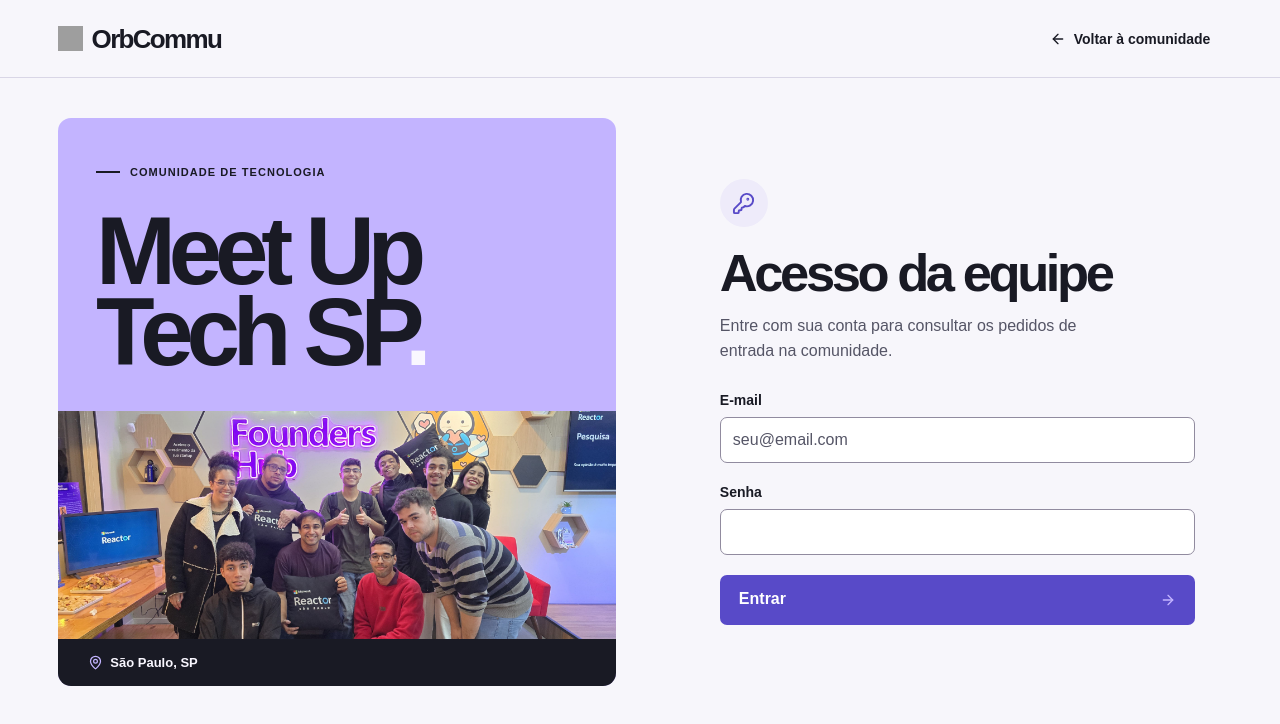
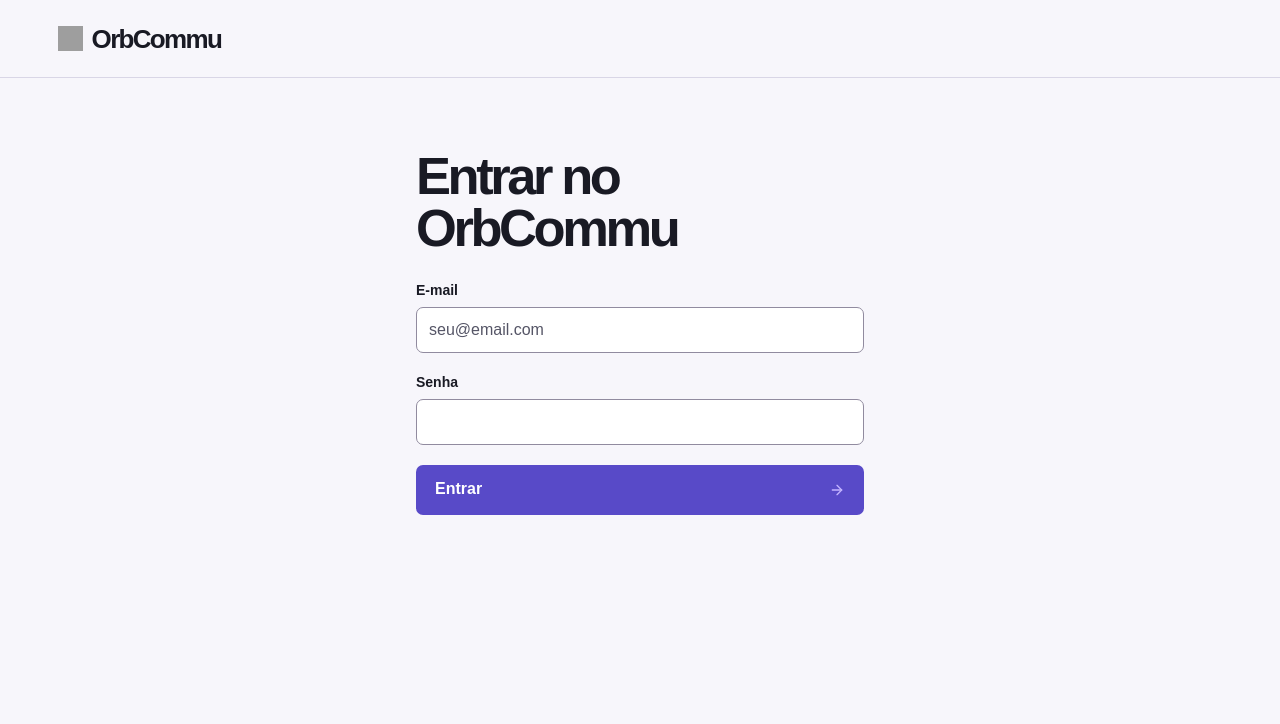
Before and after one commit to GuilhermeSerafim/orbcommu, a Next.js app in the folder web/: page /entrar in a window 1280 px wide. Shown: the top 724 px of the page. Built offline with nearby package versions, Linux system fonts and the light colour scheme; grey boxes are pictures that could not be loaded.

Commit message:
fix(auth): decouple account login from the community intake

```diff
--- a/web/app/entrar/page.tsx
+++ b/web/app/entrar/page.tsx
@@ -1,19 +1,18 @@
-import { ArrowRight, KeyRound } from "lucide-react"
-import { EntradaLayout } from "@/components/comunidade"
+import { ArrowRight } from "lucide-react"
+import { Cabecalho } from "@/components/cabecalho"
 import { Button } from "@/components/ui/button"
 import { Input } from "@/components/ui/input"
 import { Label } from "@/components/ui/label"
 import { entrar } from "./actions"
 
-export const metadata = { title: "Entrar · Meet Up Tech SP" }
+export const metadata = { title: "Entrar · OrbCommu" }
 
 export default async function Login({ searchParams }: { searchParams: Promise<{ erro?: string }> }) {
   const { erro } = await searchParams
-  return <EntradaLayout equipe>
-    <section className="formulario-area">
-      <div className="secao-simbolo"><KeyRound aria-hidden="true" size={23} /></div>
-      <h1>Acesso da equipe</h1>
-      <p className="introducao">Entre com sua conta para consultar os pedidos de entrada na comunidade.</p>
+  return <>
+    <Cabecalho />
+    <main className="login formulario-area">
+      <h1>Entrar no OrbCommu</h1>
       <form action={entrar} className="formulario">
         <div className="campo">
           <Label htmlFor="email">E-mail</Label>
@@ -26,6 +25,6 @@ export default async function Login({ searchParams }: { searchParams: Promise<{
         {erro && <p className="aviso-erro" role="alert">Não foi possível entrar. Confira seu e-mail e sua senha.</p>}
         <Button type="submit" className="acao-principal">Entrar <ArrowRight aria-hidden="true" /></Button>
       </form>
-    </section>
-  </EntradaLayout>
+    </main>
+  </>
 }
--- a/web/app/fila/page.tsx
+++ b/web/app/fila/page.tsx
@@ -1,6 +1,6 @@
 import { LogOut, LockKeyhole } from "lucide-react"
 import { redirect } from "next/navigation"
-import { Cabecalho } from "@/components/comunidade"
+import { Cabecalho } from "@/components/cabecalho"
 import { Button } from "@/components/ui/button"
 import { obterAcesso } from "../../lib/acesso"
 import { situacoesFila } from "../../lib/fila"
--- a/web/app/globals.css
+++ b/web/app/globals.css
@@ -52,6 +52,7 @@ button:not(:disabled), select { cursor: pointer; }
 .cartaz-legenda span { display: inline-flex; align-items: center; gap: 7px; font-size: 13px; font-weight: 600; }
 .cartaz-legenda svg { color: var(--lilas); }
 .entrada-conteudo { min-width: 0; width: min(100%, 475px); margin-inline: auto; padding-block: 17px; }
+.login { width: min(28rem, calc(100% - 32px)); margin-inline: auto; padding-block: clamp(40px, 9vh, 96px); }
 .formulario-area h1, .painel h1 { font: 750 clamp(36px, 4.1vw, 58px)/.99 var(--titulo); letter-spacing: -.065em; text-wrap: balance; }
 .introducao { font-size: 16px; margin-top: 15px; color: var(--cinza); max-width: 43ch; line-height: 1.55; }
 .formulario { display: grid; gap: 20px; margin-top: 27px; }
@@ -94,8 +95,6 @@ input::placeholder, textarea::placeholder { color: var(--cinza); }
   .formulario-area h1 { max-width: 17ch; }
   .formulario { gap: 17px; margin-top: 22px; }
   .introducao { margin-top: 10px; }
-  .entrada-equipe .cartaz { display: none; }
-  .entrada-equipe { padding-top: 38px; }
 }
 @media (max-width: 370px) {
   .cartaz-titulo { padding-inline: 12px; }
--- /dev/null
+++ b/web/components/cabecalho.tsx
@@ -0,0 +1,15 @@
+import Link from "next/link"
+import type { ReactNode } from "react"
+import { SimboloOrbCommu } from "@/components/marca-orbcommu"
+
+export function Cabecalho({ children }: Readonly<{ children?: ReactNode }>) {
+  return <header className="masthead">
+    <div className="masthead-inner">
+      <Link href="/" className="marca" aria-label="OrbCommu, página inicial">
+        <SimboloOrbCommu />
+        OrbCommu
+      </Link>
+      {children}
+    </div>
+  </header>
+}
--- a/web/components/comunidade.tsx
+++ b/web/components/comunidade.tsx
@@ -1,34 +1,14 @@
-import { ArrowLeft, ArrowUpRight, MapPin } from "lucide-react"
+import { MapPin } from "lucide-react"
 import Image from "next/image"
-import Link from "next/link"
 import type { ReactNode } from "react"
-import { Button } from "@/components/ui/button"
-import { SimboloOrbCommu } from "@/components/marca-orbcommu"
-import { linkDeParticipacao, meetUpTechSP } from "@/lib/filas-publicas"
+import { Cabecalho } from "@/components/cabecalho"
+import type { FilaPublica } from "@/lib/filas-publicas"
 
-export function Cabecalho({ children }: { children: ReactNode }) {
-  return <header className="masthead">
-    <div className="masthead-inner">
-      <Link href="/" className="marca" aria-label="OrbCommu, página inicial">
-        <SimboloOrbCommu />
-        OrbCommu
-      </Link>
-      {children}
-    </div>
-  </header>
-}
-
-export function EntradaLayout({ children, fila = meetUpTechSP, equipe = false }: { children: ReactNode; fila?: typeof meetUpTechSP; equipe?: boolean }) {
+export function EntradaLayout({ children, fila }: Readonly<{ children: ReactNode; fila: FilaPublica }>) {
   const { cartaz } = fila
   return <>
-    <Cabecalho>
-      <Button asChild variant="ghost" className="header-action">
-        {equipe
-          ? <Link href={linkDeParticipacao(fila)}><ArrowLeft aria-hidden="true" /> Voltar à comunidade</Link>
-          : <Link href="/entrar">Acesso da equipe <ArrowUpRight aria-hidden="true" /></Link>}
-      </Button>
-    </Cabecalho>
-    <main className={equipe ? "entrada-layout entrada-equipe" : "entrada-layout"}>
+    <Cabecalho />
+    <main className="entrada-layout">
       <aside className="cartaz" aria-label={`${cartaz.linhas.join(" ")}, ${cartaz.categoria}, ${cartaz.local}`}>
         <div className="cartaz-titulo" aria-hidden="true">
           <span className="cartaz-categoria">{cartaz.categoria}</span>
```
Also changed, not shown: 2 other files (tests, documents, lock files or other folders).
